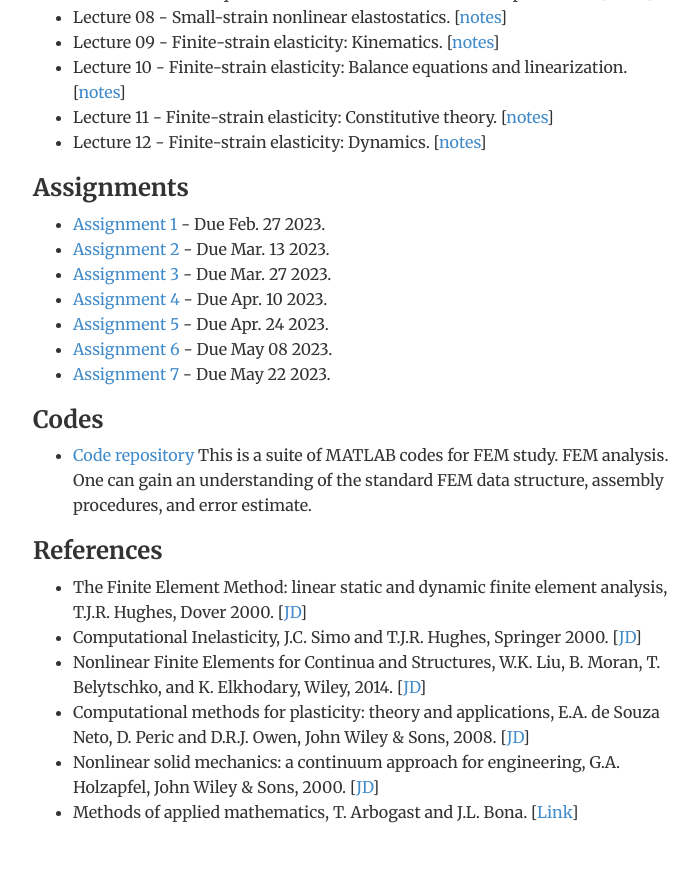
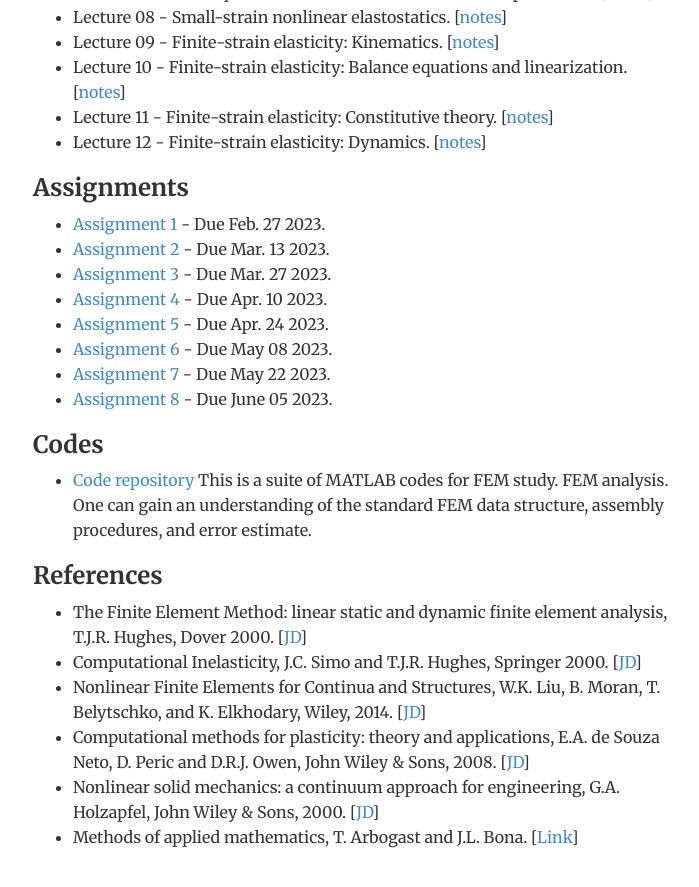
Before and after one commit to ju-liu/ju-liu.github.io, a Jekyll site: the page built from teaching/FEM-2023-Spring/index.html, in a window 1280 px wide and 900 px high, scrolled down 1074 px. Shown: the top 887 px of the window, without its empty margins (283-982 px from the left). Built offline with Jekyll 4.4.1, drawn with Linux system fonts in a browser that asks for light colours; nearby versions of some CDN libraries; library files that are not in the unit come from our copies.

Commit message:
Update index.html

```diff
--- a/teaching/FEM-2023-Spring/index.html
+++ b/teaching/FEM-2023-Spring/index.html
@@ -59,6 +59,7 @@ description: Research of Dr. Ju Liu
   <li><a href="hw/HW-05.pdf">Assignment 5</a> - Due Apr. 24 2023.</li>
   <li><a href="hw/HW-06.pdf">Assignment 6</a> - Due May 08 2023.</li>
   <li><a href="hw/HW-07.pdf">Assignment 7</a> - Due May 22 2023.</li>
+  <li><a href="hw/HW-08.pdf">Assignment 8</a> - Due June 05 2023.</li>
 </ul>
 
 <h3>Codes</h3>
```
